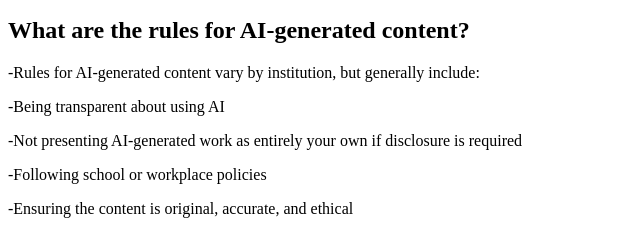
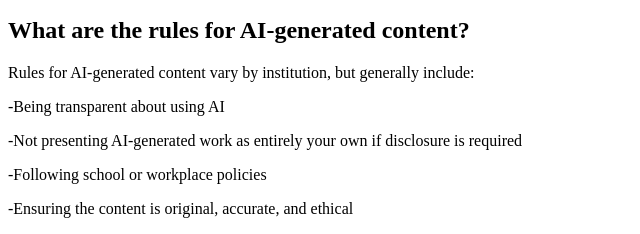
Before and after one commit to Lomielibellule/dwdd1600, a plain HTML site: page 01test/index.html in a window 1280 px wide. Shown: the part 523-757 px from the top of the page, 0-640 px from the left. Drawn offline with Linux system fonts and the light colour scheme.

Commit message:
Update index

```diff
--- a/01test/index.html
+++ b/01test/index.html
@@ -24,7 +24,7 @@
     <p>Academic dishonesty is any form of cheating or unfair behavior in an academic setting. This includes plagiarism, copying during exams, submitting someone else’s work, or misusing AI tools when not allowed.</p>
 
     <h2>What are the rules for AI-generated content?</h2>
-    <p>-Rules for AI-generated content vary by institution, but generally include:</p>
+    <p>Rules for AI-generated content vary by institution, but generally include:</p>
     <p>-Being transparent about using AI</p>
     <p>-Not presenting AI-generated work as entirely your own if disclosure is required</p>
     <p>-Following school or workplace policies</p>
@@ -33,4 +33,5 @@
     <h3>Credit</h3>
     <p>This content was created with assistance from ChatGPT, an AI language model developed by OpenAI.</p>
 </body>
+
 </html>
```
